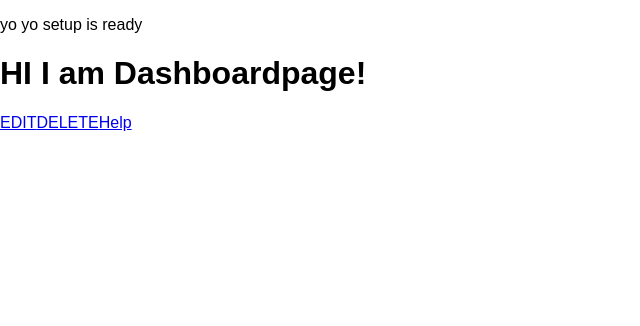
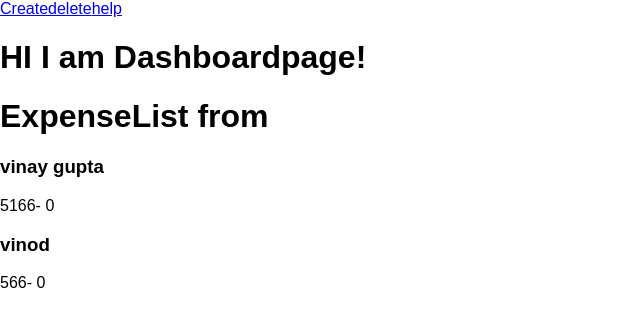
Before and after one commit to vgvinay2/redux-flow, a React (Create React App) app: page / in a window 1280 px wide. Shown: the top 326 px of the page, without its empty margins (0-640 px from the left). Built offline with nearby package versions, Linux system fonts and the light colour scheme.

Commit message:
React -redux show Items

```diff
--- a/package.json
+++ b/package.json
@@ -5,6 +5,7 @@
   "dependencies": {
     "react": "^16.4.2",
     "react-dom": "^16.4.2",
+    "react-redux": "^5.0.7",
     "react-router-dom": "^4.3.1",
     "react-scripts": "1.1.4",
     "redux": "^4.0.0",
--- a/src/App.js
+++ b/src/App.js
@@ -1,36 +1,39 @@
 import React, { Component } from "react";
-import AppRouters from './Routers/AppRouters'
+import AppRouters from "./Routers/AppRouters";
+import { Provider } from "react-redux";
 import configureStore from "./store/configureStore";
 import { addExpense } from "./action/expenses";
 import { setTextFilter } from "./action/filter";
-import getVisibleExpenses from './selectors/expenses'
-
+import getVisibleExpenses from "./selectors/expenses";
 const store = configureStore();
 store.dispatch(
-  addExpense({ description: "vinay", note: "Hi I am rock", amount: 566 }),
+  addExpense({ description: "vinod", note: "Hi I am rock", amount: 566 }),
 );
 store.dispatch(
-  addExpense({ description: "gupta", note: "Hi I am super rock", amount: 5166 }),
+  addExpense({
+    description: "vinay gupta",
+    note: "Hi I am super rock",
+    amount: 5166,
+  }),
 );
 
 store.dispatch(setTextFilter("rent"));
-store.dispatch(setTextFilter('water'));
+store.dispatch(setTextFilter("vin"));
 const state = store.getState();
 const visibleExpenses = getVisibleExpenses(state.expenses, state.filter);
-console.log("visibleExpenses",visibleExpenses);
+console.log("visibleExpenses", visibleExpenses);
 
-console.log("state",state);
-
+console.log("state", state);
 
 class App extends Component {
   render() {
     return (
       <div className="App">
-        <p>yo yo setup is ready</p>
-        <AppRouters />
+        <Provider store={store}>
+          <AppRouters />
+        </Provider>
       </div>
     );
   }
 }
-
 export default App;
--- a/src/Components/EventCreatePage.js
+++ b/src/Components/EventCreatePage.js
@@ -1,12 +1,8 @@
 import React from "react";
-import { Link } from "react-router-dom";
 
 const EventCreatePage = () => (
   <div>
     <h1> This is create page!</h1>
-    <Link to = '/'>Home</Link>
-    <Link to = '/delete'>EDIT</Link>
-    <Link to = '/help'>Help </Link>
   </div>
 );
 export default EventCreatePage;
--- a/src/Components/EventDashboardPage.js
+++ b/src/Components/EventDashboardPage.js
@@ -1,11 +1,9 @@
 import React from "react";
-import { Link } from "react-router-dom";
+import ExpenseList from "./ExpenseList";
 const EventDashboardPage = () => (
   <div>
     <h1> HI I am Dashboardpage!</h1>
-    <Link to = '/create'>EDIT</Link>
-    <Link to = '/delete'>DELETE</Link>
-    <Link to = '/help'>Help </Link>
+    <ExpenseList />
   </div>
 );
 
--- a/src/Components/EventDeletePage.js
+++ b/src/Components/EventDeletePage.js
@@ -1,12 +1,8 @@
 import React from "react";
-import { Link } from "react-router-dom";
 
 const EventDeletePage = () => (
   <div>
     <h1> This is create page</h1>
-    <Link to = '/'>Home</Link>
-    <Link to = '/create'>EDIT</Link>
-    <Link to = '/help'>Help </Link>
   </div>
 );
 
--- a/src/Components/EventEditPage.js
+++ b/src/Components/EventEditPage.js
@@ -1,12 +1,8 @@
 import React from "react";
-import { Link } from "react-router-dom";
 
 const EventEditPage = () => (
   <div>
     <h1> This is EDIT page!</h1>
-    <Link to = '/'>Home</Link>
-    <Link to = '/delete'>EDIT</Link>
-    <Link to = '/help'>Help </Link>
   </div>
 );
 export default EventEditPage;
--- /dev/null
+++ b/src/Components/ExpenseList.js
@@ -0,0 +1,19 @@
+import React from "react";
+import { connect } from "react-redux";
+import ExpensesListItem from "./ExpenseListItem";
+import SelectExpenses from "../selectors/expenses";
+const ExpenseList = props => (
+  <div>
+    <h1>ExpenseList from </h1>
+    {props.expenses.map(expense => {
+      return <ExpensesListItem key={expense.id} {...expense} />;
+    })}
+  </div>
+);
+
+const MapStateToProp = state => {
+  return {
+    expenses: SelectExpenses(state.expenses, state.filter),
+  };
+};
+export default connect(MapStateToProp)(ExpenseList);
--- /dev/null
+++ b/src/Components/ExpenseListItem.js
@@ -0,0 +1,11 @@
+import React from "react";
+const ExpensesListItem = ({ description, amount, createdAt }) => (
+  <div>
+    <h3>{description}</h3>
+    <p>
+      {amount}- {createdAt}
+    </p>
+  </div>
+);
+
+export default ExpensesListItem;
--- /dev/null
+++ b/src/Components/Header.js
@@ -0,0 +1,13 @@
+import React from "react";
+import { NavLink } from "react-router-dom";
+const Header = () => (
+  <div>
+    <NavLink to="/create" activeClassName="selected">
+      Create
+    </NavLink>
+    <NavLink to="/delete">delete</NavLink>
+    <NavLink to="/help">help</NavLink>
+  </div>
+);
+
+export default Header;
--- a/src/Components/HelpPage.js
+++ b/src/Components/HelpPage.js
@@ -1,12 +1,8 @@
 import React from "react";
-import { Link } from "react-router-dom";
 
 const HelpPage = () => (
   <div>
     <h1> This is HELP page!</h1>
-    <Link to = '/'>Home</Link>
-    <Link to = '/delete'>EDIT</Link>
-    <Link to = '/help'>Help </Link>
   </div>
 );
 export default HelpPage;
--- a/src/Routers/AppRouters.js
+++ b/src/Routers/AppRouters.js
@@ -1,14 +1,17 @@
 import React from "react";
 import { BrowserRouter, Route, Switch } from "react-router-dom";
-import EventDashboardPage from '../Components/EventDashboardPage';
-import EventCreatePage from '../Components/EventCreatePage';
-import EventEditPage from '../Components/EventEditPage';
-import EventDeletePage from '../Components/EventDeletePage';
-import NotMatch from '../Components/NotMatch';
-import HelpPage from '../Components/HelpPage';
+import EventDashboardPage from "../Components/EventDashboardPage";
+import EventCreatePage from "../Components/EventCreatePage";
+import EventEditPage from "../Components/EventEditPage";
+import EventDeletePage from "../Components/EventDeletePage";
+import NotMatch from "../Components/NotMatch";
+import HelpPage from "../Components/HelpPage";
+import Header from "../Components/Header";
 
 const AppRouters = () => (
   <BrowserRouter>
+    <div>
+      <Header />
       <Switch>
         <Route path="/" component={EventDashboardPage} exact={true} />
         <Route path="/create" component={EventCreatePage} />
@@ -17,6 +20,7 @@ const AppRouters = () => (
         <Route path="/help" component={HelpPage} />
         <Route component={NotMatch} />
       </Switch>
+    </div>
   </BrowserRouter>
 );
 export default AppRouters;
```
Also changed, not shown: 1 other file (tests, documents, lock files or other folders). Lines whose indentation alone changed are shown as unchanged.
